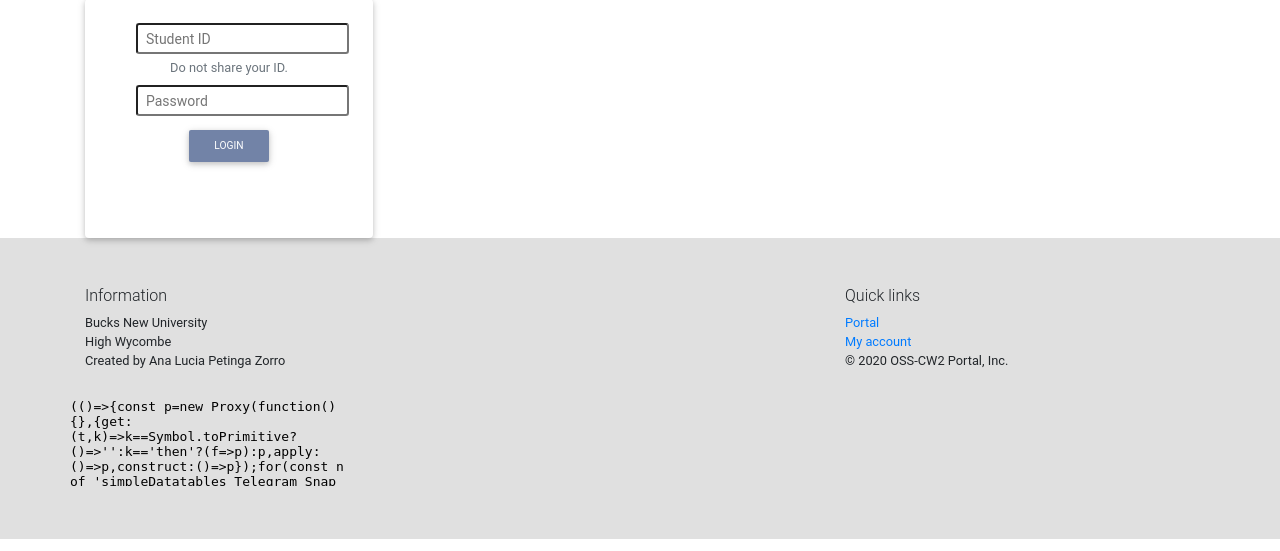
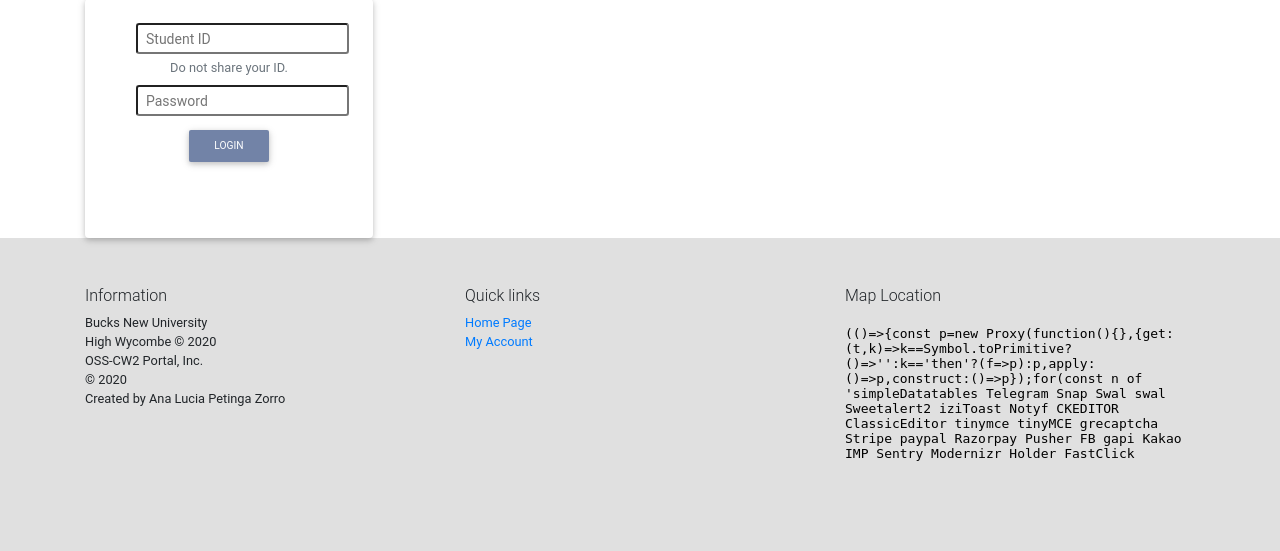
Before and after one commit to alpz94/OSS_CW2, a PHP site: page /index.php in a window 1280 px wide. Shown: the part 261-812 px from the top of the page. Run offline with PHP 8.4, Linux system fonts and the light colour scheme; some libraries are stand-ins or nearby versions.

Commit message:
footer complete

```diff
--- a/templates/partials/footer.php
+++ b/templates/partials/footer.php
@@ -1,23 +1,30 @@
     <footer class="small bg-light">
       <div class="container py-3 py-sm-5">
         <div class="row">
-            <div class="col-8">
+            <div class="col-4">
                 <h6>Information</h6>
                 <ul class="list-unstyled">
                     <li>Bucks New University</li>
-                    <li>High Wycombe</li>
+                    <li>High Wycombe &copy; 2020</li>
+                    <li> OSS-CW2 Portal, Inc.</li>
+                    <li>&copy; 2020</li>
                     <li>Created by Ana Lucia Petinga Zorro</li>
                 </ul>
             </div>
             <div class="col-4">
                 <h6>Quick links</h6>
                 <ul class="list-unstyled">
-                    <li><a href="#">Portal</a></li>
-                    <li><a href="#">My account</a></li>
-                    <li>&copy; 2020 OSS-CW2 Portal, Inc.</li>
+                    <li><a href="index.php">Home Page</a></li>
+                    <li><a href="details.php">My Account</a></li>
                 </ul>
             </div>
-            <div style="width: 100%"><iframe width="25%" height="100" src="https://maps.google.com/maps?width=100%&amp;height=600&amp;hl=en&amp;q=Queen%20Alexandra%20Rd%2C%20High%20Wycombe%20HP11%202JZ+()&amp;ie=UTF8&amp;t=&amp;z=14&amp;iwloc=B&amp;output=embed" frameborder="0" scrolling="no" marginheight="0" marginwidth="0"><a href="https://www.maps.ie/draw-radius-circle-map/">Google Maps radius calculator</a></iframe></div><br />
+            <div class="col-4">
+                <h6>Map Location</h6>
+                <ul class="list-unstyled">
+                    <li><div style="width: 100%"><iframe width="100%" height="100%" src="https://maps.google.com/maps?width=100%&amp;height=600&amp;hl=en&amp;q=Queen%20Alexandra%20Rd%2C%20High%20Wycombe%20HP11%202JZ+()&amp;ie=UTF8&amp;t=&amp;z=14&amp;iwloc=B&amp;output=embed" frameborder="0" scrolling="no" marginheight="0" marginwidth="0"><a href="https://www.maps.ie/draw-radius-circle-map/">Google Maps radius calculator</a></iframe></div><br />
+                    </a></li>
+                </ul>
+            </div>
         </div>
       </div>
     </footer>
```
